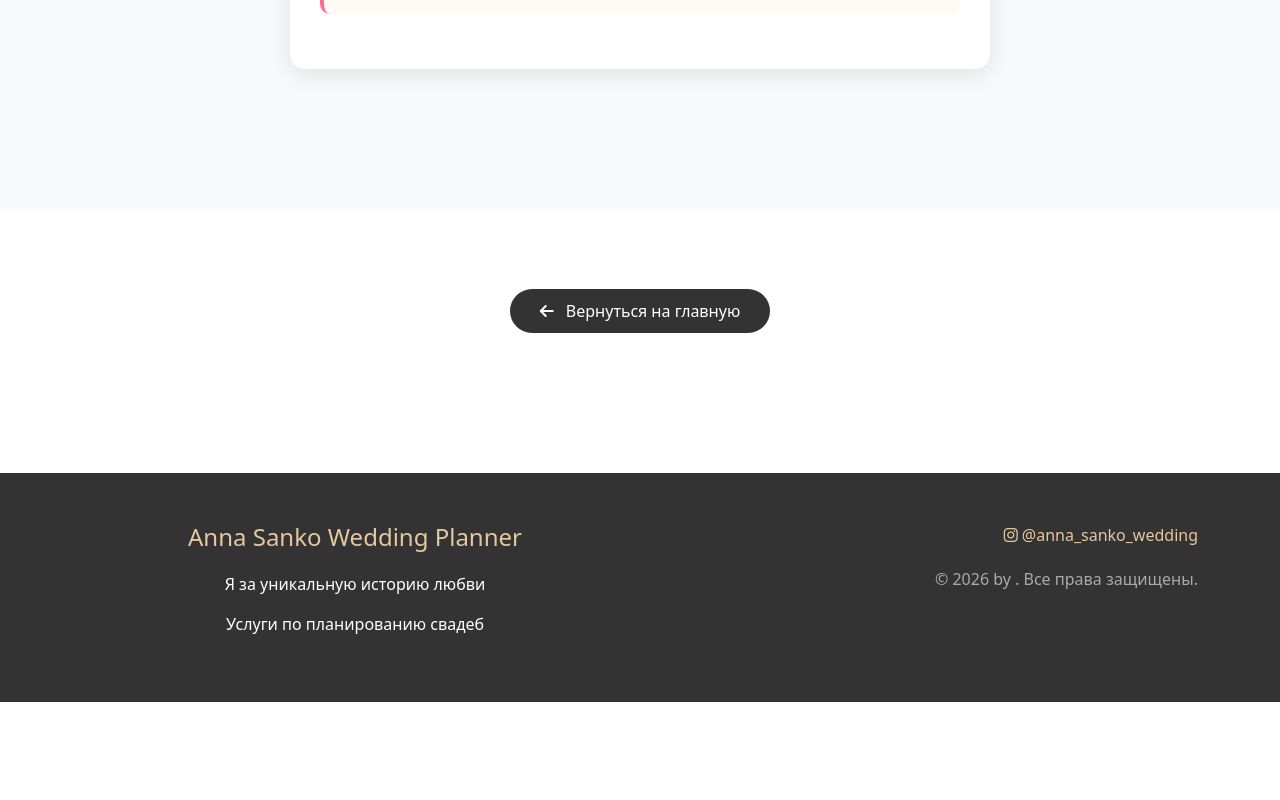
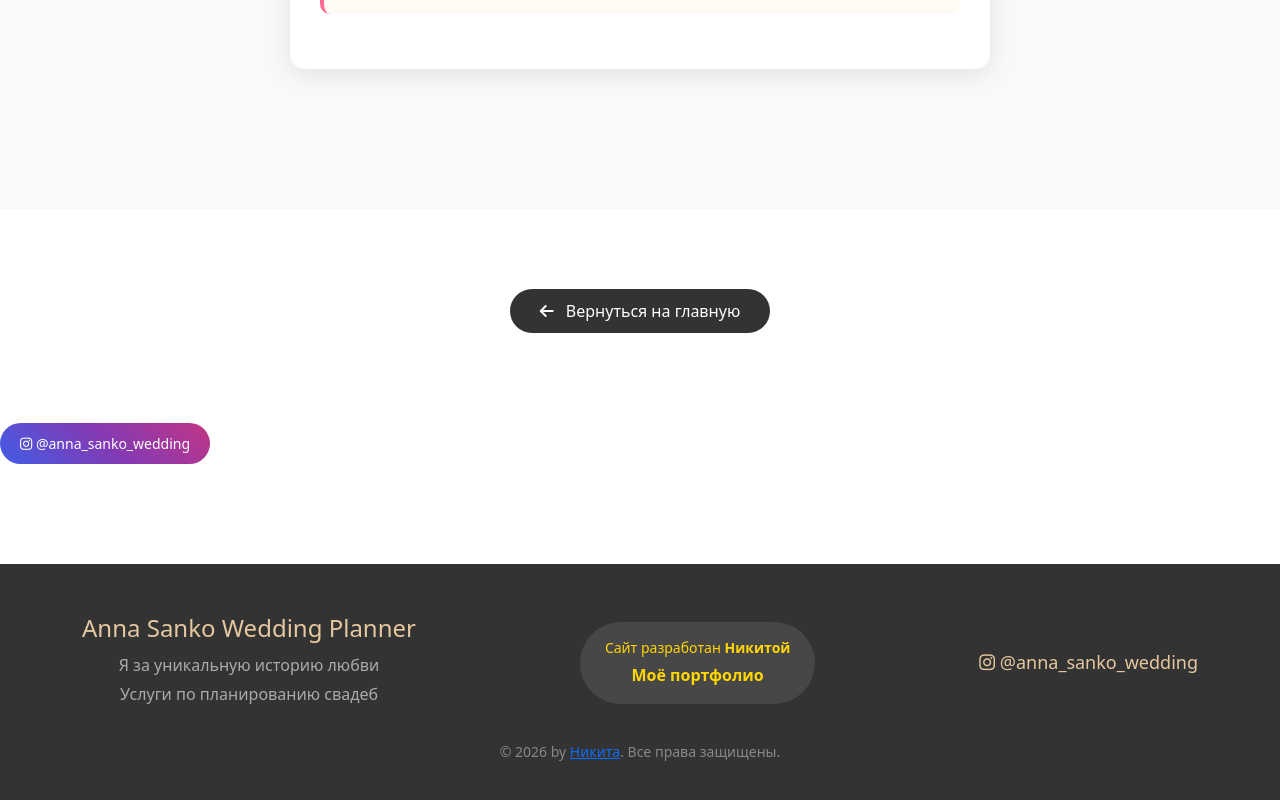
Before and after one commit to nikitodak4145/-wedding-site, a React (Create React App) app: page /contact in a window 1280 px wide. Shown: the part 1959-2759 px from the top of the page. Before the commit the page ends 2661 px from the top, so only its background shows below. Built offline with nearby package versions, Linux system fonts and the light colour scheme.

Commit message:
сделал все до конца1

```diff
--- a/src/components/Footer.jsx
+++ b/src/components/Footer.jsx
@@ -5,6 +5,7 @@ function Footer() {
     <footer className="footer">
       <div className="container">
         <div className="footer-content">
+          {/* Информация о свадебном организаторе */}
           <div className="footer-info">
             <h4>Anna Sanko Wedding Planner</h4>
             <p>Я за уникальную историю любви</p>
@@ -17,7 +18,7 @@ function Footer() {
                Сайт разработан <strong>Никитой</strong>
             </p>
             <a
-              href="https://my-django-blog.vercel.app/"
+              href="https://my-django-blog.vercel.app"
               target="_blank"
               rel="noopener noreferrer"
               className="promo-link"
@@ -26,6 +27,7 @@ function Footer() {
             </a>
           </div>
 
+          {/* Ссылка на Instagram */}
           <div className="footer-social">
             <a
               href="https://instagram.com/anna_sanko_wedding"
@@ -37,8 +39,9 @@ function Footer() {
           </div>
         </div>
 
+        {/* Копирайт с твоей ссылкой */}
         <p className="copyright">
-          © 2026  Все права защищены.
+          © 2026 by <a href="https://my-django-blog.vercel.app" target="_blank" rel="noopener noreferrer">Никита</a>. Все права защищены.
         </p>
       </div>
     </footer>
--- a/src/pages/About.jsx
+++ b/src/pages/About.jsx
@@ -1,5 +1,6 @@
 import React from 'react';
 import '../styles/wedding.css';
+import Footer from '../components/Footer';
 
 function About() {
   return (
@@ -61,33 +62,13 @@ function About() {
             </a>
           </div>
         </div>
+         <a href="https://instagram.com/anna_sanko_wedding" target="_blank" className="btn btn-instagram" rel="noopener noreferrer">
+              <i className="fab fa-instagram"></i> @anna_sanko_wedding
+            </a>
       </section>
 
       {/* ФУТЕР */}
-      <footer className="footer">
-        <div className="container">
-          <div className="row">
-            <div className="col-md-6">
-              <h4>Anna Sanko Wedding Planner</h4>
-              <p>Я за уникальную историю любви</p>
-              <p>Услуги по планированию свадеб</p>
-            </div>
-            <div className="col-md-6 text-md-end">
-              <p>
-                <a href="https://instagram.com/anna_sanko_wedding"
-                   target="_blank"
-                   rel="noopener noreferrer"
-                   style={{ color: '#e6c8a0', textDecoration: 'none' }}>
-                   <i className="fab fa-instagram"></i> @anna_sanko_wedding
-                </a>
-              </p>
-              <p style={{ color: '#aaa', marginTop: '20px' }}>
-                © 2026 by <a href='https://my-django-blog.vercel.app/'></a>. Все права защищены.
-              </p>
-            </div>
-          </div>
-        </div>
-      </footer>
+    <Footer />
     </div>
   );
 }
--- a/src/pages/Contact.jsx
+++ b/src/pages/Contact.jsx
@@ -1,6 +1,7 @@
 import React, { useEffect } from 'react';
 import '../styles/wedding.css';
 import { initLazyLoading, initFadeAnimation } from '../assets/wedding';
+import Footer from '../components/Footer';
 
 function Contact() {
   useEffect(() => {
@@ -249,33 +250,14 @@ function Contact() {
         <a href="/" className="btn-back">
           <i className="fas fa-arrow-left me-2"></i> Вернуться на главную
         </a>
+
       </div>
+       <a href="https://instagram.com/anna_sanko_wedding" target="_blank" className="btn btn-instagram" rel="noopener noreferrer">
+              <i className="fab fa-instagram"></i> @anna_sanko_wedding
+            </a>
 
       {/* ФУТЕР */}
-      <footer className="footer">
-        <div className="container">
-          <div className="row">
-            <div className="col-md-6">
-              <h4>Anna Sanko Wedding Planner</h4>
-              <p>Я за уникальную историю любви</p>
-              <p>Услуги по планированию свадеб</p>
-            </div>
-            <div className="col-md-6 text-md-end">
-              <p>
-                <a href="https://instagram.com/anna_sanko_wedding"
-                   target="_blank"
-                   rel="noopener noreferrer"
-                   style={{ color: '#e6c8a0', textDecoration: 'none' }}>
-                   <i className="fab fa-instagram"></i> @anna_sanko_wedding
-                </a>
-              </p>
-              <p style={{ color: '#aaa', marginTop: '20px' }}>
-                © 2026 by <a href='https://my-django-blog.vercel.app/'></a>. Все права защищены.
-              </p>
-            </div>
-          </div>
-        </div>
-      </footer>
+<Footer />
     </div>
   );
 }
--- a/src/pages/Portfolio.jsx
+++ b/src/pages/Portfolio.jsx
@@ -1,6 +1,7 @@
 import React, { useEffect } from 'react';
 import '../styles/wedding.css';
 import { initLazyLoading, initFadeAnimation, animateStats } from '../assets/wedding';
+import Footer from '../components/Footer';
 
 function Portfolio() {
 
@@ -184,7 +185,7 @@ function Portfolio() {
              target="_blank"
              className="btn-instagram"
              rel="noopener noreferrer">
-            <span style={{ marginRight: '8px' }}>📷</span> Больше фото в Instagram
+            <span style={{ marginRight: '8px' }}></span> Больше фото в Instagram
           </a>
         </div>
 
@@ -197,33 +198,7 @@ function Portfolio() {
       </main>
 
       {/* ФУТЕР */}
-      <footer className="footer">
-        <div>
-          <h4>Anna Sanko Wedding Planner</h4>
-          <p style={{ color: '#aaa', margin: '15px 0' }}>Я за уникальную историю любви</p>
-          <div className="navbar-nav ms-auto">
-            <a className="nav-link" href="/">Главная</a>
-            <a className="nav-link" href="/services">Услуги</a>
-            <a className="nav-link" href="/about">Обо мне</a>
-            <a className="nav-link active" href="/portfolio">Портфолио</a>
-            <a className="nav-link" href="/contact">Контакты</a>
-          </div>
-
-          <div style={{ margin: '25px 0' }}>
-            <a href="https://instagram.com/anna_sanko_wedding"
-               target="_blank"
-               className="footer-link"
-               rel="noopener noreferrer"
-               style={{ fontSize: '16px' }}>
-              <span style={{ marginRight: '5px' }}>📱</span> @anna_sanko_wedding
-            </a>
-          </div>
-
-          <p style={{ color: '#888', fontSize: '14px' }}>
-           © 2026 by <a href='https://my-django-blog.vercel.app/'></a>. Все права защищены.
-          </p>
-        </div>
-      </footer>
+  <Footer />
     </div>
   );
 }
--- a/src/pages/Services.jsx
+++ b/src/pages/Services.jsx
@@ -2,6 +2,7 @@ import React, { useEffect } from 'react';
 import '../styles/wedding.css';
 import '../assets/music.js';
 import '../assets/optimize.js';
+import Footer from '../components/Footer';
 
 function Services() {
  useEffect(() => {
@@ -208,31 +209,7 @@ function Services() {
         </div>
       </section>
 
-      {/* ФУТЕР */}
-      <footer className="footer">
-        <div className="container">
-          <div className="row">
-            <div className="col-md-6">
-              <h4>Anna Sanko Wedding Planner</h4>
-              <p>Я за уникальную историю любви</p>
-              <p>Услуги по планированию свадеб</p>
-            </div>
-            <div className="col-md-6 text-md-end">
-              <p>
-                <a href="https://instagram.com/anna_sanko_wedding"
-                   target="_blank"
-                   rel="noopener noreferrer"
-                   style={{ color: '#e6c8a0', textDecoration: 'none' }}>
-                   <i className="fab fa-instagram"></i> @anna_sanko_wedding
-                </a>
-              </p>
-              <p style={{ color: '#aaa', marginTop: '20px' }}>
-                 © 2026 by <a href='https://my-django-blog.vercel.app/'></a>. Все права защищены.
-              </p>
-            </div>
-          </div>
-        </div>
-      </footer>
+<Footer />
     </div>
   );
 }
```
Also changed, not shown: public/photos/photo_2026-02-23_19-42-17.jpg (added), src/styles/wedding.css (line endings or trailing spaces).
